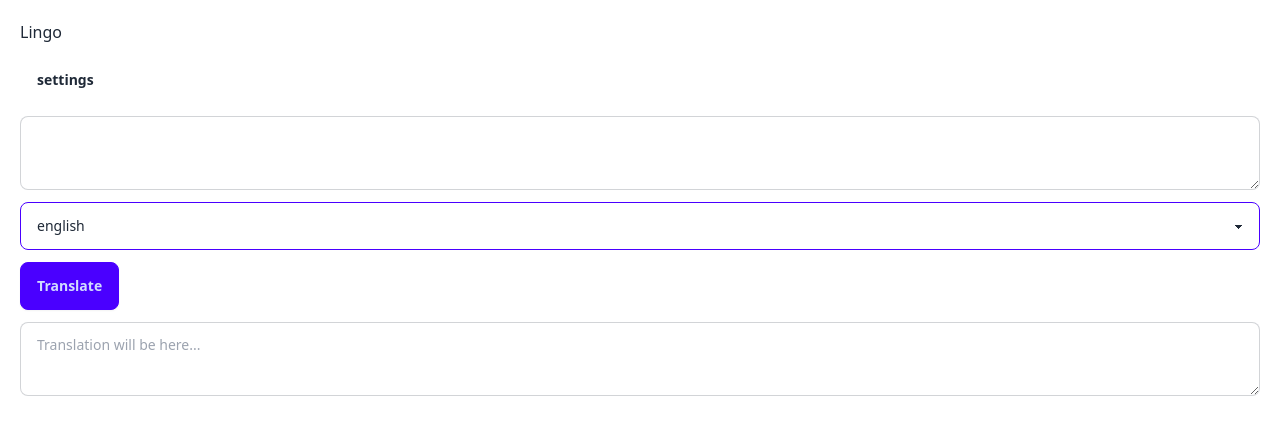
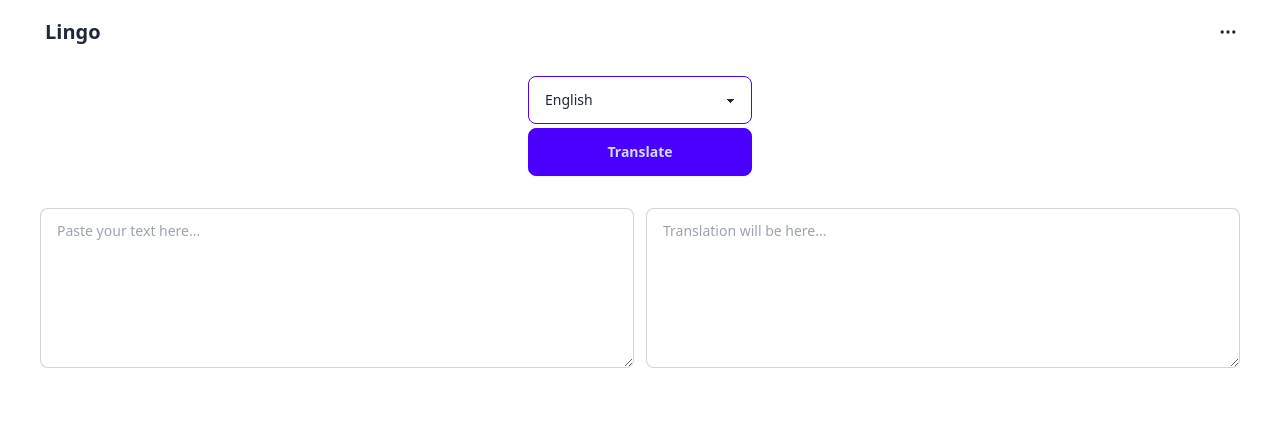
Before and after one commit to thewh1teagle/lingo, a React (Vite) app: page / in a window 1280 px wide. Shown: the top 434 px of the page. Built offline with nearby package versions, Linux system fonts and the light colour scheme.

Commit message:
improve design

```diff
--- a/src/pages/Home.tsx
+++ b/src/pages/Home.tsx
@@ -1,96 +1,104 @@
-import languages from "../assets/languages.json";
-import { useEffect, useState } from "react";
-import { invoke } from "@tauri-apps/api/core";
-import { useNavigate } from "react-router-dom";
-import { useLocalStorage } from "usehooks-ts";
+import languages from '../assets/languages.json'
+import { useEffect, useState } from 'react'
+import { invoke } from '@tauri-apps/api/core'
+import { useNavigate } from 'react-router-dom'
+import { useLocalStorage } from 'usehooks-ts'
 
-type TranslateResponse = [string, number][]; // line, score
+type TranslateResponse = [string, number][] // line, score
 
 export default function Home() {
-  const [srcText, setSrcText] = useState("");
-  const [dstText, setDstText] = useState("");
-  const [isLoading, setIsLoading] = useState(false);
-  const [language, setLanguage] = useLocalStorage(
-    "prefs_language",
-    languages["english"]
-  );
-  const navigate = useNavigate();
+	const [srcText, setSrcText] = useState('')
+	const [dstText, setDstText] = useState('')
+	const [isLoading, setIsLoading] = useState(false)
+	const [language, setLanguage] = useLocalStorage('prefs_language', languages['english'])
+	const navigate = useNavigate()
 
 	async function translate() {
-    setIsLoading(true);
-    const resp = await invoke<TranslateResponse>("translate", {
+		setIsLoading(true)
+		const resp = await invoke<TranslateResponse>('translate', {
 			language,
 			text: srcText,
-    });
-    console.log("resp => ", resp);
-    setIsLoading(false);
+		})
+		console.log('resp => ', resp)
+		setIsLoading(false)
 		setDstText(
 			resp
 				.map(([line, _score]) => {
-          line = line.replace("<unk>", "");
-          line = line.replace("<s>", "");
-          line = line.replace("</s>", "");
-          return line;
+					line = line.replace('<unk>', '')
+					line = line.replace('<s>', '')
+					line = line.replace('</s>', '')
+					return line
 				})
-        .join("\n")
-    );
+				.join('\n')
+		)
 	}
 
 	async function getModelPath() {
-    const modelPathResult = await invoke<string | null>("get_model_path");
+		const modelPathResult = await invoke<string | null>('get_model_path')
 		if (!modelPathResult) {
-      navigate("/setup");
+			navigate('/setup')
 		}
-    await invoke("load_model", { modelPath: modelPathResult });
+		await invoke('load_model', { modelPath: modelPathResult })
 	}
 
 	useEffect(() => {
-    getModelPath();
-  }, []);
+		getModelPath()
+	}, [])
 
 	return (
-    <div className="flex flex-col w-full p-5 gap-3">
-      <h1>Lingo</h1>
-
-      <div>
-        <button onClick={() => navigate("/settings")} className="btn btn-ghost">
-          settings
-        </button>
+		<div className="flex flex-col w-full px-5 pb-5 gap-3 max-w-[1500px] m-auto">
+			<div className="navbar bg-base-100">
+				<div className="flex-1">
+					<a className="btn btn-ghost text-xl">Lingo</a>
 				</div>
-
-      <textarea
-        onChange={(e) => setSrcText(e.target.value)}
-        value={srcText}
-        className="textarea textarea-bordered"
-        name=""
-        id=""
-      ></textarea>
-      <select
-        onChange={(e) => setLanguage(e.target.value)}
-        value={language}
-        className="select select-primary"
-        name=""
-        id=""
-      >
+				<div className="flex-none">
+					<details className="dropdown dropdown-end">
+						<summary className="btn btn-square btn-ghost">
+							<svg xmlns="http://www.w3.org/2000/svg" fill="none" viewBox="0 0 24 24" className="inline-block w-5 h-5 stroke-current">
+								<path
+									strokeLinecap="round"
+									strokeLinejoin="round"
+									strokeWidth="2"
+									d="M5 12h.01M12 12h.01M19 12h.01M6 12a1 1 0 11-2 0 1 1 0 012 0zm7 0a1 1 0 11-2 0 1 1 0 012 0zm7 0a1 1 0 11-2 0 1 1 0 012 0z"></path>
+							</svg>
+						</summary>
+						<ul className="p-2 shadow menu dropdown-content z-[1] bg-base-100 rounded-box w-52">
+							<li onClick={() => navigate('/settings')}>
+								<a>Settings</a>
+							</li>
+						</ul>
+					</details>
+				</div>
+			</div>
+			<div className="flex flex-col gap-1 m-auto w-56">
+				<select onChange={(e) => setLanguage(e.target.value)} value={language} className="select select-primary capitalize" name="" id="">
 					{Object.entries(languages).map(([name, code]) => (
 						<option value={code}>{name}</option>
 					))}
 				</select>
 				<div>
-        <button onClick={translate} className="btn btn-primary">
-          {isLoading && (
-            <span className="loading loading-spinner loading-xs"></span>
-          )}
+					<button onClick={translate} className="btn btn-primary w-full">
+						{isLoading && <span className="loading loading-spinner loading-xs"></span>}
 						Translate
 					</button>
 				</div>
+			</div>
+			<div className="flex gap-3 p-5">
+				<textarea
+					placeholder="Paste your text here..."
+					onChange={(e) => setSrcText(e.target.value)}
+					value={srcText}
+					className="textarea textarea-bordered  flex-1"
+					name=""
+					id=""></textarea>
+
 				<textarea
 					value={dstText}
 					placeholder="Translation will be here..."
-        className="textarea textarea-bordered"
+					className="textarea textarea-bordered min-h-[20vh] flex-1"
 					name=""
-        id=""
-      ></textarea>
+					id=""></textarea>
 			</div>
-  );
+		</div>
+	)
 }
--- a/src/pages/Settings.tsx
+++ b/src/pages/Settings.tsx
@@ -1,15 +1,18 @@
-import { invoke } from "@tauri-apps/api/core";
+import { invoke } from '@tauri-apps/api/core'
+import { useNavigate } from 'react-router-dom'
 
 export default function Settings() {
+	const navigate = useNavigate()
+
 	return (
 		<div>
 			<h1>settings</h1>
-      <button
-        onClick={() => invoke("open_models_folder")}
-        className="btn btn-primary"
-      >
+			<button onClick={() => invoke('open_models_folder')} className="btn btn-primary">
 				Open models folder
 			</button>
+			<button className="btn" onClick={() => navigate('/')}>
+				Home
+			</button>
 		</div>
-  );
+	)
 }
```
Also changed, not shown: .prettierrc.json (added). Lines whose indentation alone changed are shown as unchanged.
